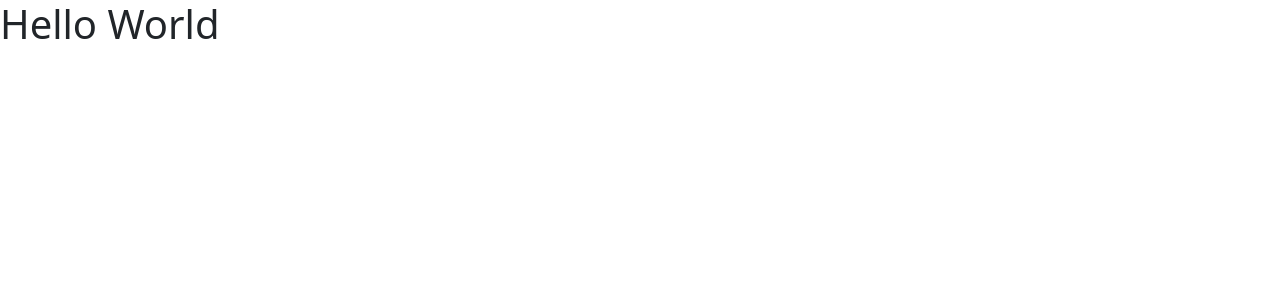
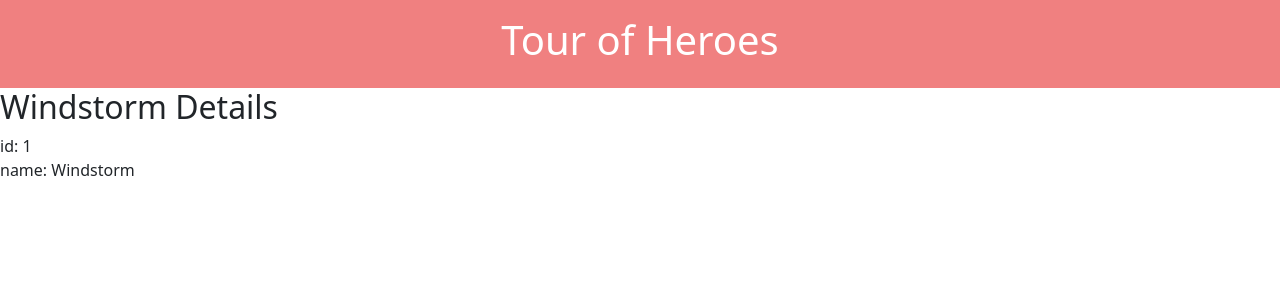
Before and after one commit to jonhayjr/tour-of-heroes-angular, an Angular app: page / in a window 1280 px wide. Shown: the top 300 px of the page. Built offline with nearby package versions, Linux system fonts and the light colour scheme.

Commit message:
Created hero component

```diff
--- a/src/app/app.component.html
+++ b/src/app/app.component.html
@@ -1,3 +1,7 @@
-<h1>Hello World</h1>
+<header>
+  <h1>{{ title }}</h1>
+</header>
+
+<app-heroes></app-heroes>
 
 <router-outlet></router-outlet>
--- a/src/app/app.component.ts
+++ b/src/app/app.component.ts
@@ -6,5 +6,5 @@ import { Component } from '@angular/core';
   styleUrls: ['./app.component.css']
 })
 export class AppComponent {
-  title = 'tour-of-heroes';
+  title = 'Tour of Heroes';
 }
--- a/src/app/app.module.ts
+++ b/src/app/app.module.ts
@@ -3,10 +3,12 @@ import { BrowserModule } from '@angular/platform-browser';
 
 import { AppRoutingModule } from './app-routing.module';
 import { AppComponent } from './app.component';
+import { HeroesComponent } from './heroes/heroes.component';
 
 @NgModule({
   declarations: [
-    AppComponent
+    AppComponent,
+    HeroesComponent
   ],
   imports: [
     BrowserModule,
--- /dev/null
+++ b/src/app/hero.ts
@@ -0,0 +1,4 @@
+export interface Hero {
+    id: number,
+    name: string;
+}
--- /dev/null
+++ b/src/app/heroes/heroes.component.html
@@ -0,0 +1,3 @@
+<h2>{{ hero.name }} Details</h2>
+<div><span>id: </span>{{ hero.id }}</div>
+<div><span>name: </span>{{ hero.name }}</div>
--- /dev/null
+++ b/src/app/heroes/heroes.component.ts
@@ -0,0 +1,21 @@
+import { Component, OnInit } from '@angular/core';
+import { Hero } from '../hero';
+
+@Component({
+  selector: 'app-heroes',
+  templateUrl: './heroes.component.html',
+  styleUrls: ['./heroes.component.css']
+})
+export class HeroesComponent implements OnInit {
+
+  hero: Hero = {
+    id: 1,
+    name: 'Windstorm'
+  }
+
+  constructor() { }
+
+  ngOnInit(): void {
+  }
+
+}
--- a/src/index.html
+++ b/src/index.html
@@ -2,7 +2,7 @@
 <html lang="en">
 <head>
   <meta charset="utf-8">
-  <title>TourOfHeroes</title>
+  <title>Tour Of Heroes</title>
   <base href="/">
   <meta name="viewport" content="width=device-width, initial-scale=1">
   <link rel="icon" type="image/x-icon" href="favicon.ico">
--- a/src/styles.css
+++ b/src/styles.css
@@ -1 +1,24 @@
 /* You can add global styles to this file, and also import other style files */
+@import url('https://fonts.googleapis.com/css2?family=Roboto:wght@300;400;700;900&display=swap');
+
+* {
+    box-sizing: border-box;
+    margin: 0;
+}
+
+body {
+    font-family: 'Roboto', sans-serif;
+    font-size: 1rem;
+}
+
+h1 {
+    margin-bottom: 0;
+}
+
+header {
+    background-color: lightcoral;
+    color: white;
+    text-align: center;
+    padding: 1em;
+    font-weight: bold;
+}
```
Also changed, not shown: src/app/heroes/heroes.component.css (added), 1 other file (tests, documents, lock files or other folders).
